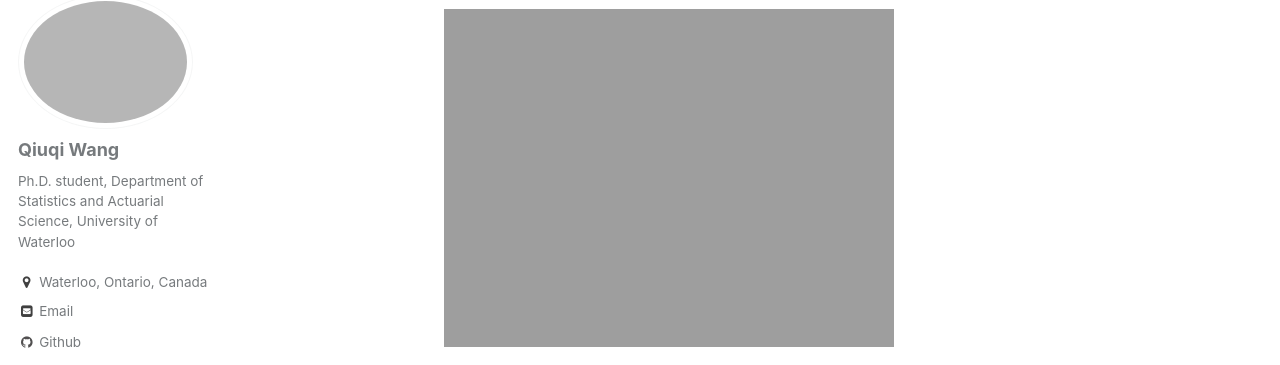
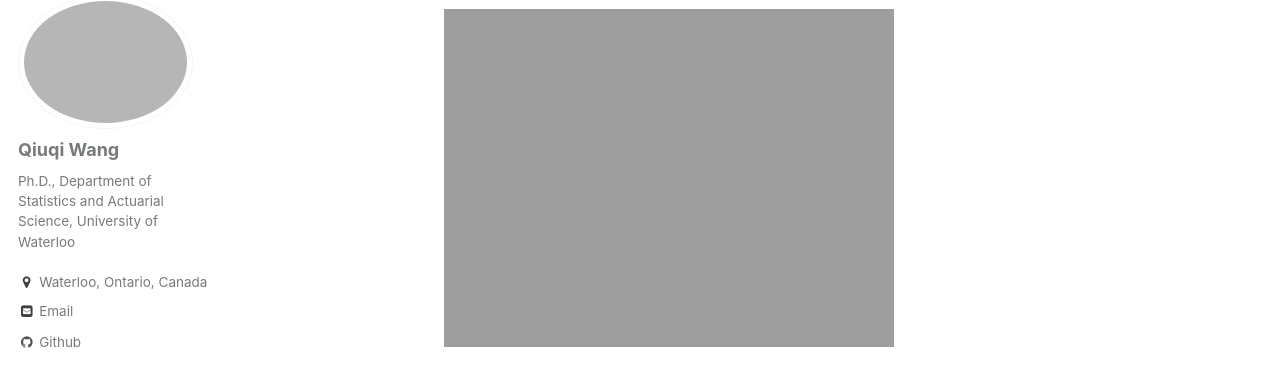
Before and after one commit to qwangan/qwangan.github.io, a Jekyll site: the page built from _pages/about.md, in a window 1280 px wide. Shown: the part 123-488 px from the top of the page. Built offline with Jekyll 4.4.1, drawn with Linux system fonts in a browser that asks for light colours; some web fonts are replaced.

Commit message:
Update _config.yml

```diff
--- a/_config.yml
+++ b/_config.yml
@@ -79,7 +79,7 @@ analytics:
 author:
   name             : "Qiuqi Wang"
   avatar           : "Photo1.jpeg"
-  bio              : "Ph.D. student, Department of Statistics and Actuarial Science, University of Waterloo"
+  bio              : "Ph.D., Department of Statistics and Actuarial Science, University of Waterloo"
   location         : "Waterloo, Ontario, Canada"
   employer         :
   googlescholar    : "https://scholar.google.ca/citations?user=vboPnRoAAAAJ&hl=en"
```
